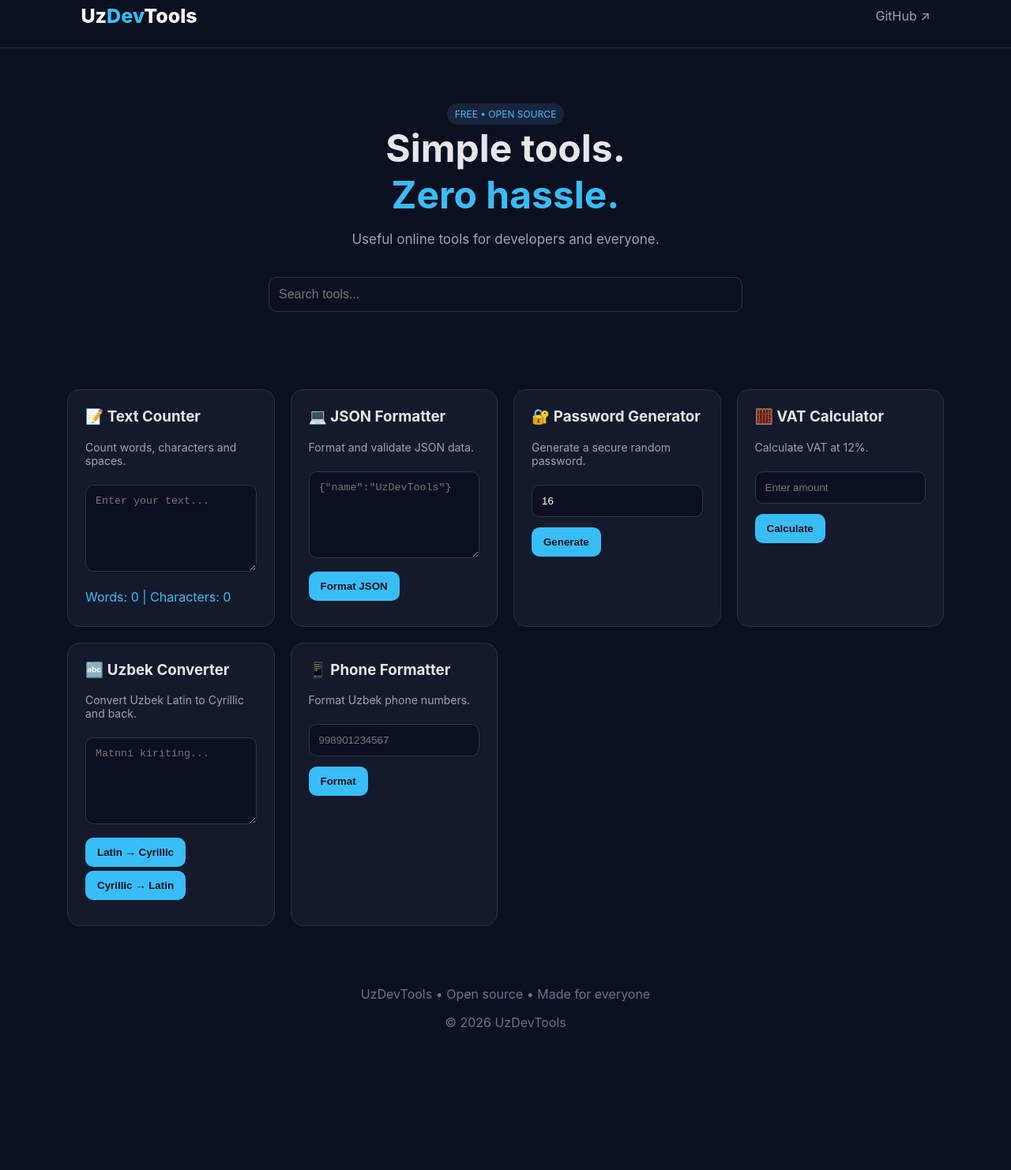
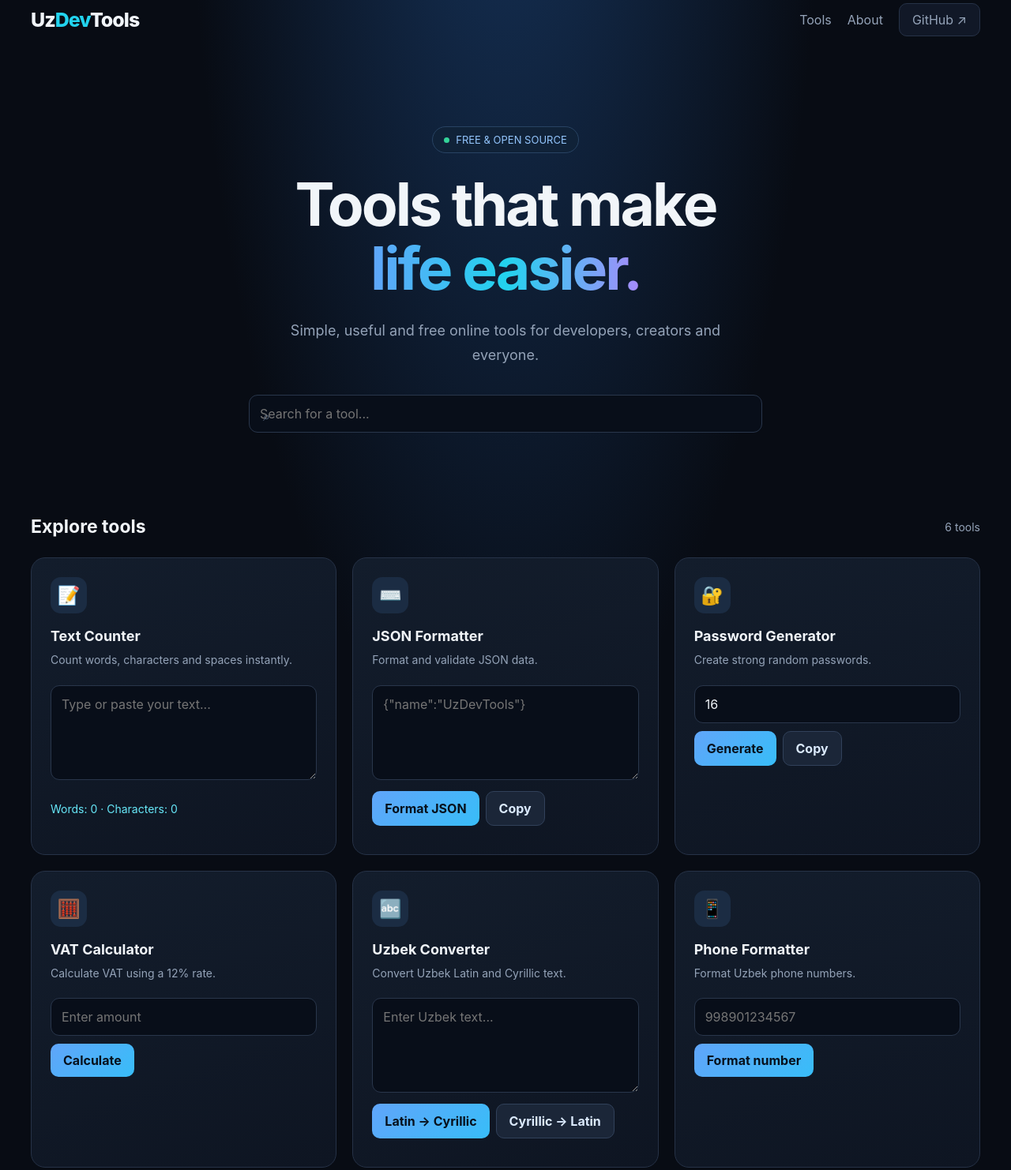
Before and after one commit to Shakh-Alijonov/uzdevtools, a plain HTML site: page index.html in a window 1280 px wide. Shown: the part 20-1502 px from the top of the page at 79% size. Before the commit the page ends 1381 px from the top, so only its background shows below. Drawn offline with Linux system fonts and the light colour scheme.

Commit message:
Enhance index.html with new meta tags and styles
Updated HTML structure and styles for improved layout and functionality.

```diff
--- a/index.html
+++ b/index.html
@@ -4,108 +4,367 @@
 <head>
 <meta charset="UTF-8">
 <meta name="viewport" content="width=device-width, initial-scale=1.0">
-<title>UzDevTools</title>
+<meta name="theme-color" content="#080c14">
+<meta name="description" content="Free online tools for developers and everyone.">
+<title>UzDevTools — Free Online Tools</title>
+
 <style>
+:root{
+  --bg:#080c14;
+  --panel:#101725;
+  --panel2:#151e2e;
+  --border:#263247;
+  --text:#f1f5f9;
+  --muted:#94a3b8;
+  --blue:#60a5fa;
+  --cyan:#22d3ee;
+}
 *{box-sizing:border-box}
-body{margin:0;font-family:Inter,Arial,sans-serif;background:#0b1020;color:#e5e7eb}
-header{padding:25px 8%;display:flex;justify-content:space-between;align-items:center;border-bottom:1px solid #20293c}
-.logo{font-size:25px;font-weight:800;color:#fff}
-.logo span{color:#38bdf8}
-header a{color:#9ca3af;text-decoration:none}
-.hero{text-align:center;padding:70px 20px 40px}
-.hero h1{font-size:48px;margin:0 0 15px}
-.hero h1 span{color:#38bdf8}
-.hero p{color:#9ca3af;font-size:17px}
-.search{max-width:600px;margin:30px auto}
-.search input{width:100%;padding:16px;background:#141c2f;border:1px solid #273449;border-radius:12px;color:white;font-size:16px;outline:none}
-.container{max-width:1150px;margin:auto;padding:20px}
-.grid{display:grid;grid-template-columns:repeat(auto-fit,minmax(260px,1fr));gap:20px}
-.card{background:#121a2b;border:1px solid #253148;border-radius:16px;padding:22px;transition:.2s}
-.card:hover{transform:translateY(-4px);border-color:#38bdf8}
-.card h3{margin-top:0}
-.card p{color:#9ca3af;font-size:14px}
-textarea,input[type=text],input[type=number],input[type=password]{width:100%;padding:12px;background:#0b1020;color:white;border:1px solid #29364d;border-radius:10px;margin:8px 0}
-textarea{min-height:110px;resize:vertical}
-button{padding:11px 15px;background:#38bdf8;color:#08111e;border:none;border-radius:10px;font-weight:700;cursor:pointer;margin-top:5px}
-button:hover{opacity:.85}
-.result{color:#38bdf8;word-break:break-word;margin-top:10px}
-footer{text-align:center;padding:40px;color:#64748b}
-.badge{display:inline-block;background:#16253b;color:#38bdf8;padding:6px 10px;border-radius:30px;font-size:12px}
-.hidden{display:none}
+html{scroll-behavior:smooth}
+body{
+ margin:0;
+ font-family:Inter,Segoe UI,Arial,sans-serif;
+ background:
+ radial-gradient(ellipse at 50% -20%,#16345c 0%,transparent 45%),
+ var(--bg);
+ color:var(--text);
+ min-height:100vh
+}
+button,input,textarea{font:inherit}
+header{
+ max-width:1250px;
+ margin:auto;
+ padding:24px;
+ display:flex;
+ align-items:center;
+ justify-content:space-between
+}
+.logo{
+ font-size:25px;
+ font-weight:800;
+ letter-spacing:-1px
+}
+.logo span{color:var(--cyan)}
+.nav{
+ display:flex;
+ align-items:center;
+ gap:20px
+}
+.nav a{
+ color:var(--muted);
+ text-decoration:none;
+ transition:.2s
+}
+.nav a:hover{color:white}
+.github{
+ padding:10px 16px;
+ border:1px solid var(--border);
+ border-radius:10px;
+ background:#111827
+}
+.hero{
+ padding:90px 20px 55px;
+ text-align:center
+}
+.pill{
+ display:inline-flex;
+ gap:8px;
+ align-items:center;
+ padding:8px 14px;
+ border:1px solid #284363;
+ border-radius:50px;
+ background:#102238;
+ color:#93c5fd;
+ font-size:13px
+}
+.dot{
+ width:7px;height:7px;
+ background:#34d399;
+ border-radius:50%
+}
+.hero h1{
+ font-size:clamp(40px,7vw,75px);
+ line-height:1.08;
+ letter-spacing:-3px;
+ margin:24px 0
+}
+.gradient{
+ background:linear-gradient(90deg,#60a5fa,#22d3ee,#a78bfa);
+ -webkit-background-clip:text;
+ background-clip:text;
+ color:transparent
+}
+.hero p{
+ color:var(--muted);
+ font-size:18px;
+ max-width:600px;
+ margin:0 auto;
+ line-height:1.7
+}
+.searchwrap{
+ max-width:650px;
+ margin:35px auto 0;
+ position:relative
+}
+.searchwrap input{
+ width:100%;
+ padding:18px 20px 18px 48px;
+ background:rgba(16,23,37,.9);
+ border:1px solid var(--border);
+ border-radius:15px;
+ color:white;
+ outline:none;
+ font-size:16px;
+ transition:.2s
+}
+.searchwrap input:focus{
+ border-color:#60a5fa;
+ box-shadow:0 0 0 4px rgba(96,165,250,.12)
+}
+.searchicon{
+ position:absolute;
+ left:18px;
+ top:17px;
+ color:#64748b
+}
+.content{
+ max-width:1250px;
+ margin:auto;
+ padding:15px 24px 80px
+}
+.sectiontop{
+ display:flex;
+ justify-content:space-between;
+ align-items:center;
+ margin:25px 0
+}
+.sectiontop h2{
+ font-size:23px;
+ margin:0
+}
+.sectiontop span{
+ color:var(--muted);
+ font-size:14px
+}
+.grid{
+ display:grid;
+ grid-template-columns:repeat(3,minmax(0,1fr));
+ gap:20px
+}
+.card{
+ background:linear-gradient(160deg,#131d2c,#0e1522);
+ border:1px solid var(--border);
+ border-radius:18px;
+ padding:24px;
+ transition:transform .25s,border .25s,box-shadow .25s;
+ min-width:0
+}
+.card:hover{
+ transform:translateY(-5px);
+ border-color:#40577a;
+ box-shadow:0 12px 35px rgba(0,0,0,.25)
+}
+.iconbox{
+ width:46px;height:46px;
+ display:grid;
+ place-items:center;
+ border-radius:13px;
+ background:#1b2c43;
+ font-size:23px;
+ margin-bottom:18px
+}
+.card h3{
+ margin:0 0 9px;
+ font-size:18px
+}
+.card p{
+ margin:0 0 20px;
+ color:var(--muted);
+ font-size:14px;
+ line-height:1.6
+}
+textarea,input[type=text],input[type=number]{
+ width:100%;
+ padding:13px;
+ background:#080e19;
+ color:var(--text);
+ border:1px solid #29364b;
+ border-radius:11px;
+ outline:none;
+ margin:0 0 10px
+}
+textarea{
+ min-height:120px;
+ resize:vertical
+}
+textarea:focus,input:focus{
+ border-color:#60a5fa
+}
+button{
+ border:none;
+ border-radius:10px;
+ padding:11px 16px;
+ background:linear-gradient(135deg,#60a5fa,#38bdf8);
+ color:#07111d;
+ font-weight:700;
+ cursor:pointer;
+ transition:.2s
+}
+button:hover{
+ filter:brightness(1.1);
+ transform:translateY(-1px)
+}
+button.secondary{
+ background:#1b2638;
+ color:#dbeafe;
+ border:1px solid #31415a
+}
+.result{
+ margin-top:12px;
+ color:#67e8f9;
+ font-size:14px;
+ line-height:1.6;
+ white-space:pre-wrap;
+ overflow-wrap:anywhere
+}
+.actions{
+ display:flex;
+ flex-wrap:wrap;
+ gap:8px
+}
+.empty{
+ display:none;
+ text-align:center;
+ padding:40px;
+ color:var(--muted)
+}
+footer{
+ border-top:1px solid #1e293b;
+ text-align:center;
+ padding:30px 20px;
+ color:#64748b;
+ font-size:14px
+}
+footer a{color:#93c5fd;text-decoration:none}
+@media(max-width:950px){
+ .grid{grid-template-columns:repeat(2,minmax(0,1fr))}
+ .hero{padding-top:60px}
+}
+@media(max-width:600px){
+ header{padding:18px}
+ .nav{gap:10px}
+ .nav a:not(.github){display:none}
+ .logo{font-size:21px}
+ .hero{padding:65px 18px 35px}
+ .hero h1{letter-spacing:-2px}
+ .hero p{font-size:16px}
+ .content{padding:10px 16px 50px}
+ .grid{grid-template-columns:1fr}
+ .card{padding:20px}
+ .sectiontop{align-items:flex-start;gap:10px}
+}
 </style>
 </head>
+
 <body>
 
 <header>
  <div class="logo">Uz<span>Dev</span>Tools</div>
-<a href="https://github.com/Shakh-Alijonov/uzdevtools">GitHub ↗</a>
+ <nav class="nav">
+  <a href="#tools">Tools</a>
+  <a href="#about">About</a>
+  <a class="github" href="https://github.com/Shakh-Alijonov/uzdevtools" target="_blank">GitHub ↗</a>
+ </nav>
 </header>
 
 <section class="hero">
-<span class="badge">FREE • OPEN SOURCE</span>
-<h1>Simple tools.<br><span>Zero hassle.</span></h1>
-<p>Useful online tools for developers and everyone.</p>
-<div class="search">
-<input type="text" id="search" placeholder="Search tools..." oninput="searchTools()">
+ <div class="pill"><span class="dot"></span> FREE & OPEN SOURCE</div>
+ <h1>Tools that make<br><span class="gradient">life easier.</span></h1>
+ <p>Simple, useful and free online tools for developers, creators and everyone.</p>
+ <div class="searchwrap">
+  <span class="searchicon">⌕</span>
+  <input id="search" type="text" placeholder="Search for a tool..." oninput="searchTools()">
  </div>
 </section>
 
-<main class="container">
-<div class="grid" id="tools">
+<main class="content" id="tools">
+ <div class="sectiontop">
+  <h2>Explore tools</h2>
+  <span id="toolCount">6 tools</span>
+ </div>
 
-<div class="card" data-name="text counter word character text">
-<h3>📝 Text Counter</h3>
-<p>Count words, characters and spaces.</p>
-<textarea id="textInput" placeholder="Enter your text..." oninput="countText()"></textarea>
-<div class="result" id="textResult">Words: 0 | Characters: 0</div>
+ <div class="grid" id="grid">
+
+ <div class="card" data-name="text counter words characters text">
+  <div class="iconbox">📝</div>
+  <h3>Text Counter</h3>
+  <p>Count words, characters and spaces instantly.</p>
+  <textarea id="textInput" placeholder="Type or paste your text..." oninput="countText()"></textarea>
+  <div class="result" id="textResult">Words: 0 · Characters: 0</div>
  </div>
 
  <div class="card" data-name="json formatter validator developer">
-<h3>💻 JSON Formatter</h3>
+  <div class="iconbox">⌨️</div>
+  <h3>JSON Formatter</h3>
   <p>Format and validate JSON data.</p>
   <textarea id="jsonInput" placeholder='{"name":"UzDevTools"}'></textarea>
+  <div class="actions">
    <button onclick="formatJSON()">Format JSON</button>
+   <button class="secondary" onclick="copyJSON()">Copy</button>
+  </div>
   <div class="result" id="jsonResult"></div>
  </div>
 
-<div class="card" data-name="password generator security">
-<h3>🔐 Password Generator</h3>
-<p>Generate a secure random password.</p>
-<input type="number" id="passLength" value="16" min="8" max="128">
+ <div class="card" data-name="password generator security random">
+  <div class="iconbox">🔐</div>
+  <h3>Password Generator</h3>
+  <p>Create strong random passwords.</p>
+  <input type="number" id="passLength" min="8" max="128" value="16">
+  <div class="actions">
    <button onclick="generatePassword()">Generate</button>
+   <button class="secondary" onclick="copyPassword()">Copy</button>
+  </div>
   <div class="result" id="passResult"></div>
  </div>
 
  <div class="card" data-name="vat tax calculator uzbekistan">
-<h3>🧮 VAT Calculator</h3>
-<p>Calculate VAT at 12%.</p>
+  <div class="iconbox">🧮</div>
+  <h3>VAT Calculator</h3>
+  <p>Calculate VAT using a 12% rate.</p>
   <input type="number" id="vatAmount" placeholder="Enter amount">
   <button onclick="calculateVAT()">Calculate</button>
   <div class="result" id="vatResult"></div>
  </div>
 
-<div class="card" data-name="uzbek latin cyrillic converter">
-<h3>🔤 Uzbek Converter</h3>
-<p>Convert Uzbek Latin to Cyrillic and back.</p>
-<textarea id="uzInput" placeholder="Matnni kiriting..."></textarea>
+ <div class="card" data-name="uzbek latin cyrillic converter alphabet">
+  <div class="iconbox">🔤</div>
+  <h3>Uzbek Converter</h3>
+  <p>Convert Uzbek Latin and Cyrillic text.</p>
+  <textarea id="uzInput" placeholder="Enter Uzbek text..."></textarea>
+  <div class="actions">
    <button onclick="toCyrillic()">Latin → Cyrillic</button>
-<button onclick="toLatin()">Cyrillic → Latin</button>
+   <button class="secondary" onclick="toLatin()">Cyrillic → Latin</button>
+  </div>
   <div class="result" id="uzResult"></div>
  </div>
 
-<div class="card" data-name="phone formatter uzbekistan">
-<h3>📱 Phone Formatter</h3>
+ <div class="card" data-name="phone formatter uzbekistan mobile">
+  <div class="iconbox">📱</div>
+  <h3>Phone Formatter</h3>
   <p>Format Uzbek phone numbers.</p>
   <input type="text" id="phoneInput" placeholder="998901234567">
-<button onclick="formatPhone()">Format</button>
+  <button onclick="formatPhone()">Format number</button>
   <div class="result" id="phoneResult"></div>
  </div>
 
  </div>
+ <div class="empty" id="empty">No tools found.</div>
 </main>
 
-<footer>
-<p>UzDevTools • Open source • Made for everyone</p>
+<footer id="about">
+ <div class="logo">Uz<span>Dev</span>Tools</div>
+ <p>Free tools. Open source. Made for everyone.</p>
+ <p><a href="https://github.com/Shakh-Alijonov/uzdevtools">Contribute on GitHub ↗</a></p>
  <p>© 2026 UzDevTools</p>
 </footer>
 
@@ -114,18 +373,22 @@ function countText(){
  let t=document.getElementById('textInput').value;
  let words=t.trim()?t.trim().split(/\s+/).length:0;
  document.getElementById('textResult').textContent=
-'Words: '+words+' | Characters: '+t.length;
+ 'Words: '+words+' · Characters: '+t.length;
 }
 
 function formatJSON(){
  let input=document.getElementById('jsonInput').value;
  try{
-let formatted=JSON.stringify(JSON.parse(input),null,2);
-document.getElementById('jsonInput').value=formatted;
+  document.getElementById('jsonInput').value=JSON.stringify(JSON.parse(input),null,2);
   document.getElementById('jsonResult').textContent='Valid JSON ✓';
  }catch(e){
   document.getElementById('jsonResult').textContent='Invalid JSON ✗';
  }
+}
+
+function copyJSON(){
+ navigator.clipboard.writeText(document.getElementById('jsonInput').value);
+ document.getElementById('jsonResult').textContent='Copied!';
 }
 
 function generatePassword(){
@@ -135,11 +398,16 @@ document.getElementById('passResult').textContent='Choose 8–128 characters';
   return;
  }
  let chars='abcdefghijklmnopqrstuvwxyzABCDEFGHIJKLMNOPQRSTUVWXYZ0123456789!@#$%^&*()_+-=';
+ let arr=new Uint32Array(length);
+ crypto.getRandomValues(arr);
  let password='';
-let array=new Uint32Array(length);
-crypto.getRandomValues(array);
-for(let i=0;i<length;i++)password+=chars[array[i]%chars.length];
+ for(let i=0;i<length;i++)password+=chars[arr[i]%chars.length];
  document.getElementById('passResult').textContent=password;
+}
+
+function copyPassword(){
+ let p=document.getElementById('passResult').textContent;
+ if(p)navigator.clipboard.writeText(p);
 }
 
 function calculateVAT(){
@@ -150,50 +418,53 @@ return;
  }
  let vat=amount*0.12;
  document.getElementById('vatResult').textContent=
-'VAT: '+vat.toFixed(2)+' | Total: '+(amount+vat).toFixed(2);
+ 'VAT: '+vat.toFixed(2)+' · Total: '+(amount+vat).toFixed(2);
 }
 
-const latinPairs=[
-["o‘","ў"],["o'","ў"],["g‘","ғ"],["g'","ғ"],
-["sh","ш"],["ch","ч"],["ya","я"],["yu","ю"],["yo","ё"],
-["ts","ц"],["a","а"],["b","б"],["d","д"],["e","е"],
-["f","ф"],["g","г"],["h","ҳ"],["i","и"],["j","ж"],
-["k","к"],["l","л"],["m","м"],["n","н"],["o","о"],
-["p","п"],["q","қ"],["r","р"],["s","с"],["t","т"],
-["u","у"],["v","в"],["x","х"],["y","й"],["z","з"]
-];
-
+/* Uzbek Latin to Cyrillic */
 function toCyrillic(){
  let text=document.getElementById('uzInput').value;
-let output='';
-let i=0;
-while(i<text.length){
+ let result='';
+ let pairs=[
+  ["O‘","Ў"],["O'","Ў"],["o‘","ў"],["o'","ў"],
+  ["G‘","Ғ"],["G'","Ғ"],["g‘","ғ"],["g'","ғ"],
+  ["Sh","Ш"],["sh","ш"],["CH","Ч"],["Ch","Ч"],["ch","ч"],
+  ["Ya","Я"],["ya","я"],["Yu","Ю"],["yu","ю"],
+  ["Yo","Ё"],["yo","ё"],
+  ["A","А"],["a","а"],["B","Б"],["b","б"],
+  ["D","Д"],["d","д"],["E","Е"],["e","е"],
+  ["F","Ф"],["f","ф"],["G","Г"],["g","г"],
+  ["H","Ҳ"],["h","ҳ"],["I","И"],["i","и"],
+  ["J","Ж"],["j","ж"],["K","К"],["k","к"],
+  ["L","Л"],["l","л"],["M","М"],["m","м"],
+  ["N","Н"],["n","н"],["O","О"],["o","о"],
+  ["P","П"],["p","п"],["Q","Қ"],["q","қ"],
+  ["R","Р"],["r","р"],["S","С"],["s","с"],
+  ["T","Т"],["t","т"],["U","У"],["u","у"],
+  ["V","В"],["v","в"],["X","Х"],["x","х"],
+  ["Y","Й"],["y","й"],["Z","З"],["z","з"]
+ ];
+ for(let i=0;i<text.length;){
   let found=false;
-for(let pair of latinPairs){
-let part=text.substring(i,i+pair[0].length);
-if(part.toLowerCase()===pair[0]){
-let converted=pair[1];
-if(part[0]===part[0].toUpperCase())converted=converted.toUpperCase();
-output+=converted;
-i+=pair[0].length;
-found=true;
-break;
+  for(let pair of pairs){
+   if(text.slice(i,i+pair[0].length)===pair[0]){
+    result+=pair[1];i+=pair[0].length;found=true;break;
    }
   }
-if(!found){output+=text[i];i++;}
+  if(!found){result+=text[i];i++;}
  }
-document.getElementById('uzResult').textContent=output;
+ document.getElementById('uzResult').textContent=result;
 }
 
+/* Uzbek Cyrillic to Latin */
 function toLatin(){
  let text=document.getElementById('uzInput').value;
-const map={
-'а':'a','б':'b','д':'d','е':'e','ф':'f','г':'g',
-'ҳ':'h','и':'i','ж':'j','к':'k','л':'l','м':'m',
-'н':'n','о':'o','п':'p','қ':'q','р':'r','с':'s',
-'т':'t','у':'u','в':'v','х':'x','й':'y','з':'z',
-'ш':'sh','ч':'ch','я':'ya','ю':'yu','ё':'yo','ц':'ts',
-'ғ':'g‘','ў':'o‘'
+ let map={
+ 'а':'a','б':'b','д':'d','е':'e','ф':'f','г':'g','ҳ':'h',
+ 'и':'i','ж':'j','к':'k','л':'l','м':'m','н':'n','о':'o',
+ 'п':'p','қ':'q','р':'r','с':'s','т':'t','у':'u','в':'v',
+ 'х':'x','й':'y','з':'z','ш':'sh','ч':'ch','я':'ya','ю':'yu',
+ 'ё':'yo','ғ':'g‘','ў':'o‘'
  };
  let output='';
  for(let c of text){
@@ -217,11 +488,18 @@ document.getElementById('phoneResult').textContent=
 }
 
 function searchTools(){
-let query=document.getElementById('search').value.toLowerCase();
-document.querySelectorAll('.card').forEach(card=>{
-card.style.display=card.dataset.name.toLowerCase().includes(query)?'block':'none';
+ let query=document.getElementById('search').value.toLowerCase().trim();
+ let cards=document.querySelectorAll('.card');
+ let visible=0;
+ cards.forEach(card=>{
+  let matches=card.dataset.name.toLowerCase().includes(query);
+  card.style.display=matches?'':'none';
+  if(matches)visible++;
  });
+ document.getElementById('toolCount').textContent=visible+' tools';
+ document.getElementById('empty').style.display=visible?'none':'block';
 }
 </script>
+
 </body>
 </html>
```
Lines whose indentation alone changed are shown as unchanged.
